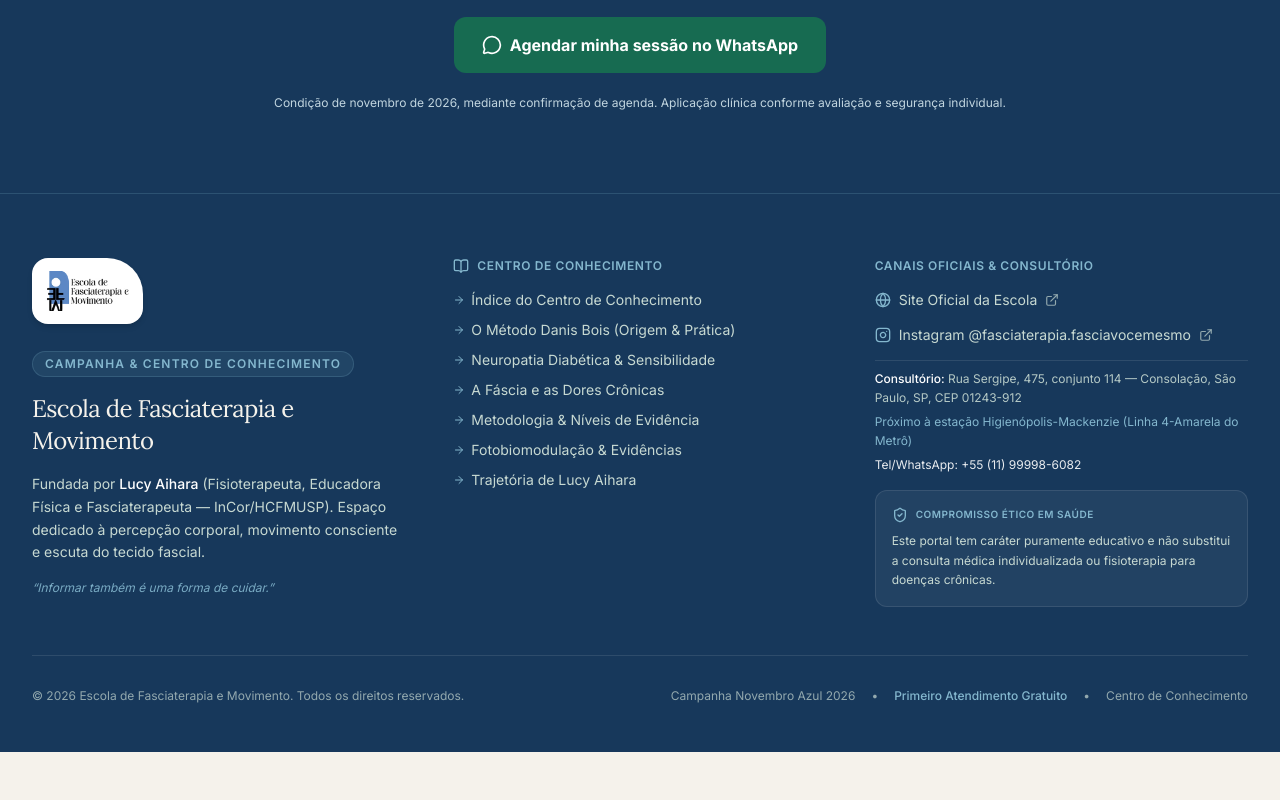
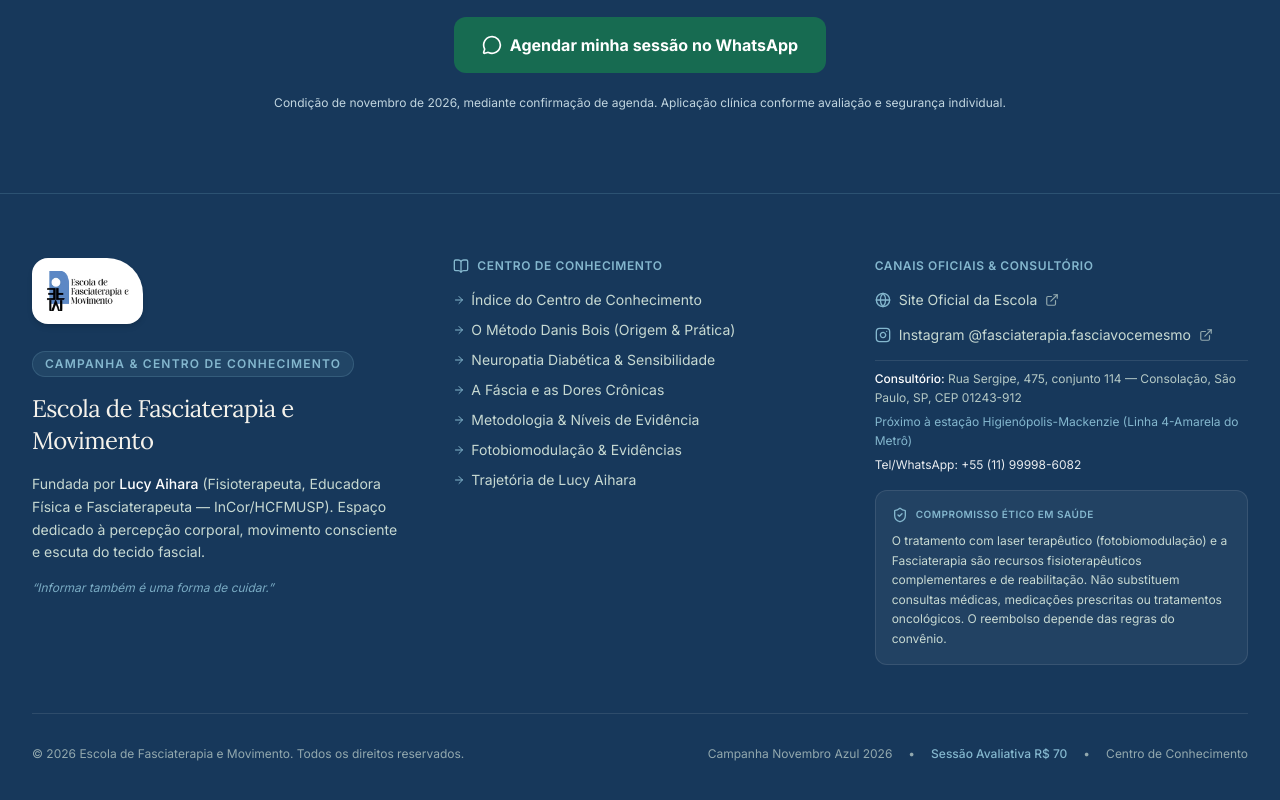
Before and after one commit to mslol21/projeto-lucy, a Next.js app: page / in a window 1280 px wide. Shown: the part 7689-8489 px from the top of the page. Before the commit the page ends 8441 px from the top, so only its background shows below. Built offline with nearby package versions, Linux system fonts and the light colour scheme.

Commit message:
Alinha comunicação da Lucy ao laser e sessão de R$70

```diff
--- a/src/components/layout/Footer.tsx
+++ b/src/components/layout/Footer.tsx
@@ -182,7 +182,7 @@ export function Footer() {
                 </span>
               </div>
               <p className="leading-relaxed">
-                Este portal tem caráter puramente educativo e não substitui a consulta médica individualizada ou fisioterapia para doenças crônicas.
+                O tratamento com laser terapêutico (fotobiomodulação) e a Fasciaterapia são recursos fisioterapêuticos complementares e de reabilitação. Não substituem consultas médicas, medicações prescritas ou tratamentos oncológicos. O reembolso depende das regras do convênio.
               </p>
             </div>
           </div>
@@ -199,7 +199,7 @@ export function Footer() {
             </Link>
             <span>•</span>
             <Link href="/#especial-novembro-azul" className="hover:text-white transition-colors text-[#84B7CE] font-medium">
-              Primeiro Atendimento Gratuito
+              Sessão Avaliativa R$ 70
             </Link>
             <span>•</span>
             <Link href="/conhecimento" className="hover:text-white transition-colors">
```
